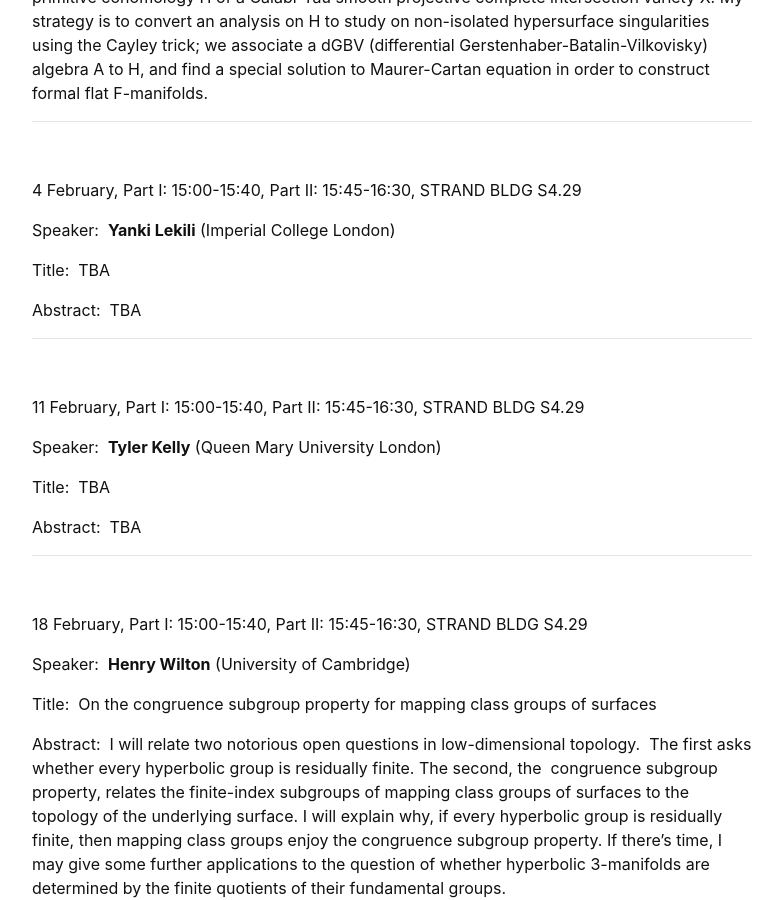
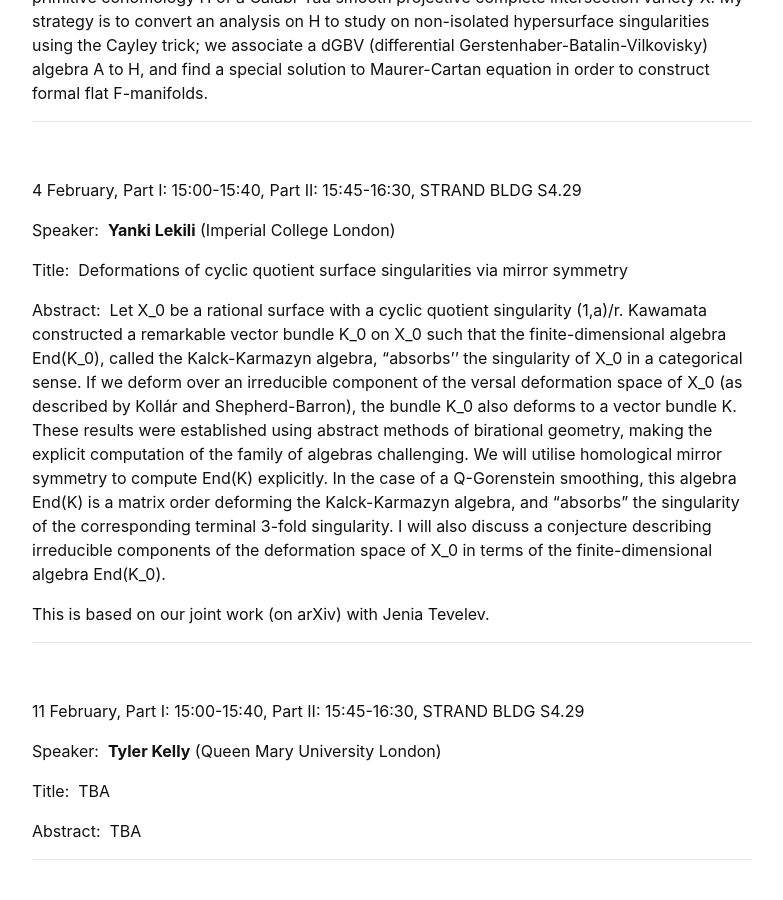
Before and after one commit to kcl-geometry-seminar/kcl-geometry-seminar.github.io, a Jekyll site: the page built from pages/index.md, in a window 1280 px wide and 900 px high, scrolled down 769 px. Shown: the whole window, without its empty margins (248-1031 px from the left). Built offline with Jekyll 4.4.1, drawn with Linux system fonts in a browser that asks for light colours; a script that is not in the unit is left out.

Commit message:
Update index.md

```diff
--- a/pages/index.md
+++ b/pages/index.md
@@ -39,9 +39,14 @@ Abstract:&nbsp; In this talk, I will explain how to construct formal flat F-mani
 
 Speaker:&nbsp; **Yanki Lekili** (Imperial College London)
 
-Title:&nbsp; TBA
+Title:&nbsp; Deformations of cyclic quotient surface singularities via mirror symmetry
 
-Abstract:&nbsp; TBA
+
+
+
+Abstract:&nbsp; Let X_0 be a rational surface with a cyclic quotient singularity (1,a)/r.  Kawamata constructed a remarkable vector bundle K_0 on X_0 such that the finite-dimensional algebra End(K_0), called the Kalck-Karmazyn algebra, "absorbs'' the singularity of X_0 in a categorical sense.  If we deform over an irreducible component of the versal deformation space of X_0 (as described by Kollár and Shepherd-Barron), the bundle K_0 also deforms to a vector bundle K. These results were established using abstract methods of birational geometry, making the explicit computation of the family of algebras challenging. We will utilise homological mirror symmetry to compute End(K) explicitly. In the case of a Q-Gorenstein smoothing, this algebra End(K) is a matrix order deforming the Kalck-Karmazyn algebra, and "absorbs" the singularity of the corresponding terminal 3-fold singularity. I will also discuss a conjecture describing irreducible components of the deformation space of X_0 in terms of the finite-dimensional algebra End(K_0).
+
+This is based on our joint work (on arXiv) with Jenia Tevelev.
 
 ---------------------------------------------------------
 <br />
```
